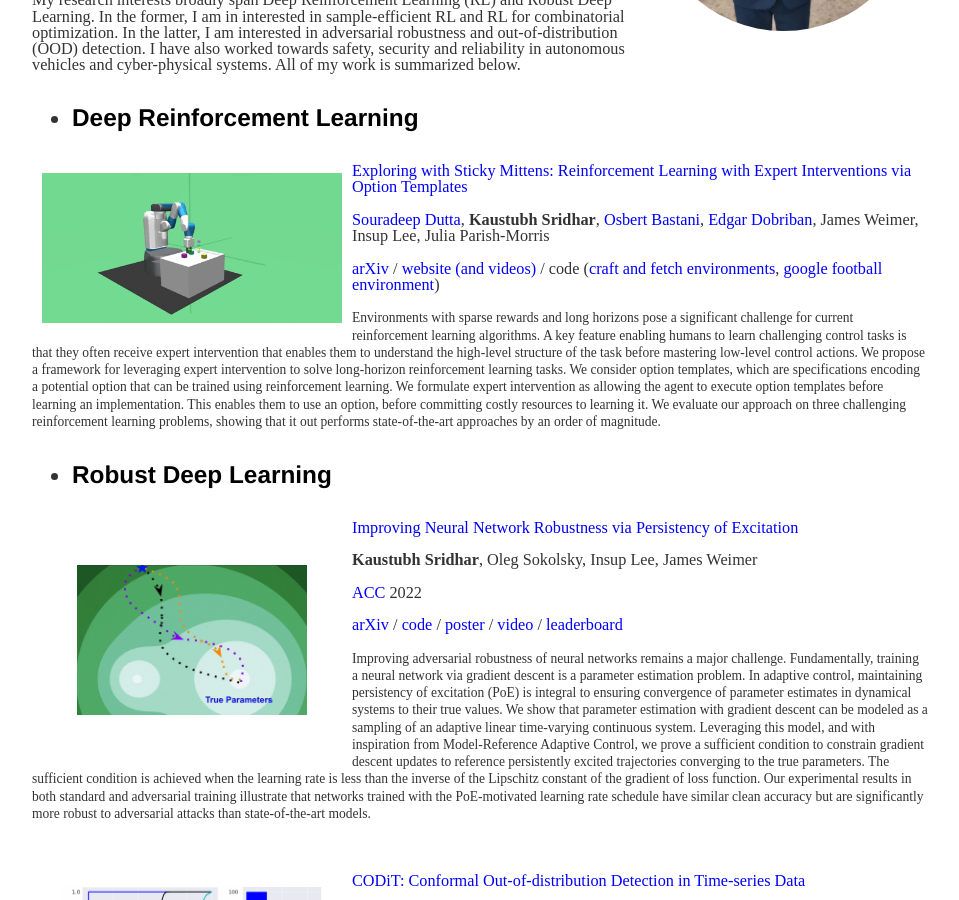
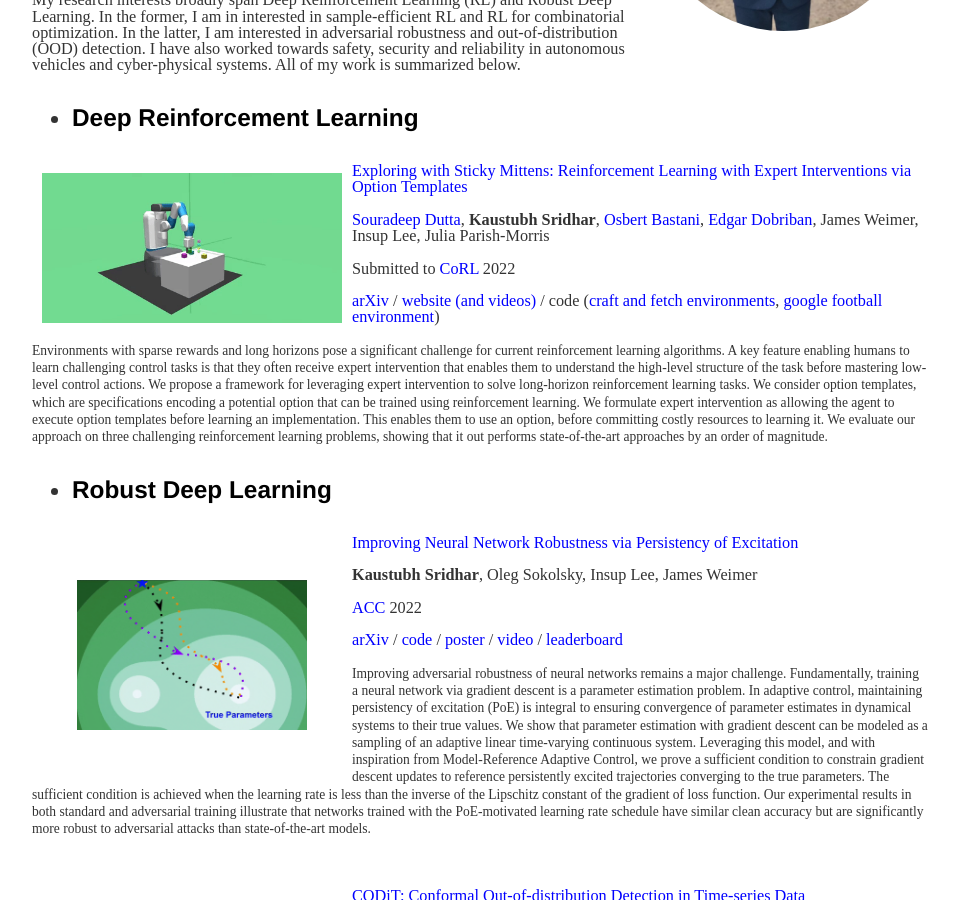
Before and after one commit to kaustubhsridhar/kaustubhsridhar_old.github.io, a Jekyll site: the page built from index.html, in a window 1280 px wide and 900 px high, scrolled down 420 px. Shown: the whole window, without its empty margins (160-1119 px from the left). Built offline with Jekyll 4.4.1, drawn with Linux system fonts in a browser that asks for light colours; some of the changed text lies outside the part shown.

Commit message:
Update index.html

```diff
--- a/index.html
+++ b/index.html
@@ -27,7 +27,7 @@
 	<img src="/images/fetch_4blocks.gif" alt="craft_fetch" align="left" style="width:300px; height:150px; padding: 10px;" class="img_rect">
 	<p><a id="OptionTemplates"><a href="https://arxiv.org/abs/2202.12967">Exploring with Sticky Mittens: Reinforcement Learning with Expert Interventions via Option Templates</a></a></p>
 	<p><a href="https://sites.google.com/site/duttasouradeep39/">Souradeep Dutta</a>, <b>Kaustubh Sridhar</b>, <a href="https://obastani.github.io/">Osbert Bastani</a>, <a href="https://statistics.wharton.upenn.edu/profile/dobriban/">Edgar Dobriban</a>, James Weimer, Insup Lee, Julia Parish-Morris</p>
-	<!--<p>Submitted to <a href="">CoRL</a> 2022</p>-->
+	<p>Submitted to <a href="">CoRL</a> 2022</p>
 	<p><a href="https://arxiv.org/abs/2202.12967">arXiv</a> / <a href="https://sites.google.com/view/stickymittens">website (and videos)</a> / code (<a href="https://github.com/sticky-mittens/craft_fetch_and_stack">craft and fetch environments</a>, <a href="https://github.com/sticky-mittens/gfootball">google football environment</a>) </p>
 	<p><small>Environments with sparse rewards and long horizons pose a significant challenge for current reinforcement learning algorithms. A key feature enabling humans to learn challenging control tasks is that they often receive expert intervention that enables them to understand the high-level structure of the task before mastering low-level control actions. We propose a framework for leveraging expert intervention to solve long-horizon reinforcement learning tasks. We consider option templates, which are specifications encoding a potential option that can be trained using reinforcement learning. We formulate expert intervention as allowing the agent to execute option templates before learning an implementation. This enables them to use an option, before committing costly resources to learning it. We evaluate our approach on three challenging reinforcement learning problems, showing that it out performs state-of-the-art approaches by an order of magnitude.
 		</small></p>
@@ -78,6 +78,7 @@
 	<img src="/images/survey.png" alt="survey" align="left" style="width:300px; height:150px; padding: 10px;" class="img_rect">
 	<p><a id="RecoverySurvey"><a href="https://drive.google.com/file/d/1V7t97x7W-gmYD3CkcRPnZJGLMHa6D7H1/view?usp=sharing">Recovery from Adversarial Attacks in Cyber-physical Systems: Shallow, Deep and Exploratory Research</a></a></p>
 	<p>Pengyuan Lu, Mengyu Liu, Lin Zhang, <b>Kaustubh Sridhar</b>, Oleg Sokolsky, <a href="https://sites.google.com/site/fanxink/">Fanxin Kong</a>, Insup Lee</p>
+	<p>Submitted to ACM Computing Surveys</p>
 	<p><a href="https://drive.google.com/file/d/1V7t97x7W-gmYD3CkcRPnZJGLMHa6D7H1/view?usp=sharing">paper</a> </p>
 	<p><small>Cyber-physical systems (CPS) have experienced rapid growth in recent decades. However, like any other computer-based systems, malicious attacks evolve mutually, driving CPS to undesirable physical states and potentially causing catastrophes. Although the current state-of-the-art is well aware of this issue, the majority of researchers focus on attack detection rather than recovery, the procedure that brings a system back to its designed behaviors and minimizes casualty. To call for attention on CPS recovery and identify existing efforts, we have surveyed relevant papers addressing various attack scenarios and system assumptions. We divide recovery techniques into two major categories: shallow vs. deep, where the latter explicitly guides the system back to a pre-defined normal state while the former does not. The two categories are then further broken into sub-categories by specific recovery techniques. Additionally, we surveyed exploratory research on topics that facilitate recovery. From these publications, we analyze possible future directions and challenges based on 6 dimensions of recovery frameworks: soundness, time overhead, development resource overhead, runtime resource overhead, attack scope, and system assumptions. Overall, this survey serves as an organized overview of existing countermeasures against CPS attacks, while showing a large remaining problem space yet to be explored.
 		</small></p>
```
